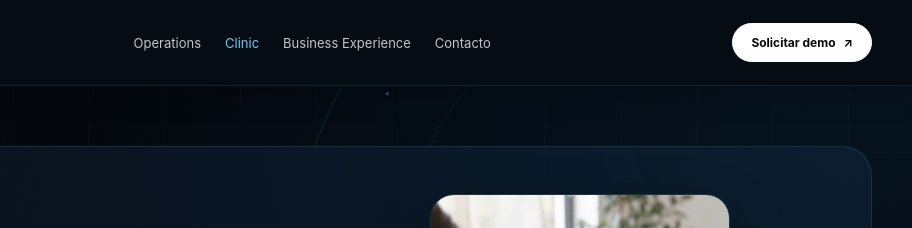
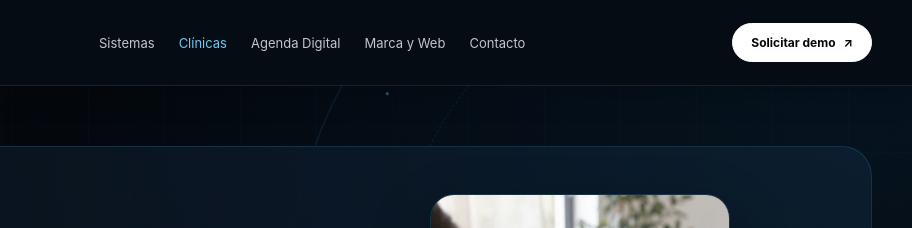
Before and after one commit to vizualpublicidad/vizualmx-web, a plain HTML site: page sistema-para-clinicas.html in a window 1280 px wide. Shown: the top 228 px of the page, 368-1280 px from the left. Drawn offline with Linux system fonts and the light colour scheme.

Commit message:
Clarify navigation labels and add Agenda Digital

```diff
--- a/sistema-para-clinicas.html
+++ b/sistema-para-clinicas.html
@@ -40,9 +40,10 @@
 <button class="menu-toggle" type="button" aria-expanded="false" aria-controls="main-nav" hidden><span class="menu-label">Menú</span><span class="menu-lines" aria-hidden="true"></span>
 </button>
 <nav class="nav" id="main-nav" aria-label="Principal">
-<a href="/operaciones"><span>Operations</span><small class="nav-description">Sistemas para tu empresa</small></a>
-<a href="/sistema-para-clinicas" aria-current="page"><span>Clinic</span><small class="nav-description">App para pacientes + dashboard</small></a>
-<a href="/business-experience"><span>Business Experience</span><small class="nav-description">Marca, web e infraestructura</small></a>
+<a href="/operaciones"><span>Sistemas</span><small class="nav-description">Sistemas para tu empresa</small></a>
+<a href="/sistema-para-clinicas" aria-current="page"><span>Clínicas</span><small class="nav-description">App para pacientes + dashboard</small></a>
+<a href="/agenda-demo-clinica"><span>Agenda Digital</span><small class="nav-description">Agenda personalizada sin mensualidades</small></a>
+<a href="/business-experience"><span>Marca y Web</span><small class="nav-description">Branding, web y presencia digital</small></a>
 <a href="/contacto"><span>Contacto</span><small class="nav-description">Hablemos de tu proyecto</small></a>
 <a class="nav-diagnosis" href="/contacto">Solicitar diagnóstico <span aria-hidden="true">↗</span></a>
 </nav>
```
